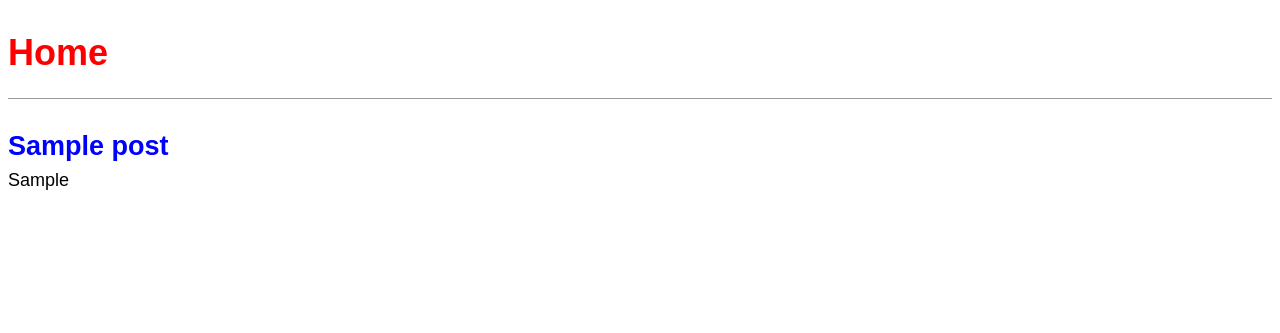
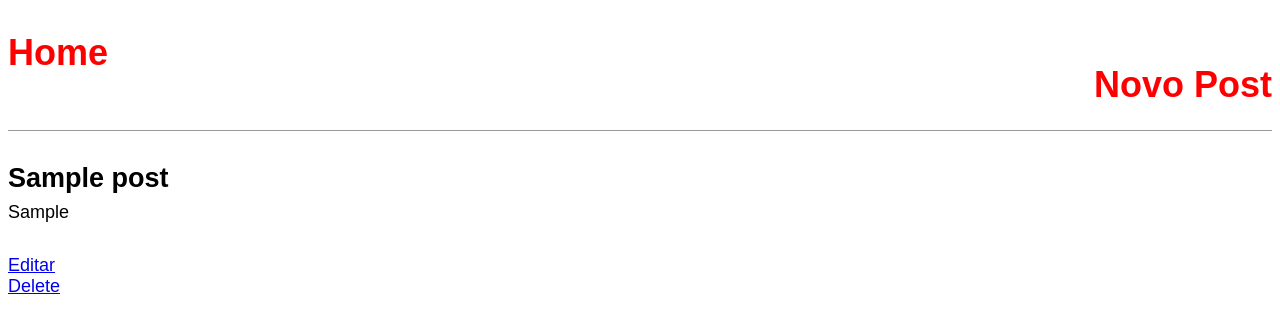
Before and after one commit to maicheljr/prj-blog-gt, a Django app: page /post/1 in a window 1280 px wide. Shown: the top 333 px of the page. Run offline with Django 3.2, Linux system fonts and the light colour scheme; tables that the repository leaves empty hold one stand-in row (values such as "Sample post").

Commit message:
crud completo CBV

```diff
--- a/blog/blog_master/models.py
+++ b/blog/blog_master/models.py
@@ -41,6 +41,12 @@ class Post(models.Model):
     def get_absolute_url(self):
         return reverse('detalhe-post', args=[self.pk])
 
+    def get_absolute_url_update(self):
+        return reverse('update-post', args=[self.pk])
+
+    def get_absolute_url_delete(self):
+        return reverse('delete-post', args=[self.pk])
+
     class Meta:
         ordering = ['-publicado']
 
--- a/blog/blog_master/templates/blog_master/post_detail.html
+++ b/blog/blog_master/templates/blog_master/post_detail.html
@@ -4,9 +4,12 @@
 
 
     <div class="post-entry">
-        <h2> <a href="#"> {{custom.titulo}}</a> </h2>
-        <p>{{custom.conteudo}} </p>
+        <h2>  {{object.titulo}} </h2>
+        <p>{{object.conteudo}} </p>
     </div>
+
+    <a href="{{ object.get_absolute_url_update }}">Editar</a><br>
+    <a href="{{ object.get_absolute_url_delete }}">Delete</a>
 
 
 {% endblock content %}
--- a/blog/blog_master/urls.py
+++ b/blog/blog_master/urls.py
@@ -5,4 +5,7 @@ from . import views
 urlpatterns = [
     path('', views.BlogListView.as_view(), name='home'),
     path('post/<int:pk>', views.BlogDetailView.as_view(), name='detalhe-post'),
+    path('post/new/', views.BlogCreateView.as_view(), name='new-post'),
+    path('post/update/<int:pk>', views.BlogUpdateView.as_view(), name='update-post'),
+    path('post/delete/<int:pk>', views.BlogDeleteView.as_view(), name='delete-post'),
 ]
--- a/blog/blog_master/views.py
+++ b/blog/blog_master/views.py
@@ -1,5 +1,7 @@
 from django.shortcuts import render
-from django.views.generic import ListView, DetailView
+from django.urls import reverse_lazy
+from django.views.generic import ListView, DetailView, UpdateView
+from django.views.generic.edit import CreateView, DeleteView
 from . models import Post
 # Create your views here.
 
@@ -11,4 +13,23 @@ class BlogListView(ListView):
 class BlogDetailView(DetailView):
     model = Post
     template_name = 'blog_master/post_detail.html'
-    context_object_name = 'custom'
+
+
+class BlogCreateView(CreateView):
+    model = Post
+    template_name = 'blog_master/post_new.html'
+    fields = ['titulo', 'autor','conteudo']
+    success_url = reverse_lazy('home')
+    # fields = '__all__'
+
+class BlogUpdateView(UpdateView):
+    model = Post
+    template_name = 'blog_master/post_edit.html'
+    fields = ['titulo','conteudo']
+    # fields = '__all__'
+
+class BlogDeleteView(DeleteView):
+    model = Post
+    template_name = 'blog_master/post_delete.html'
+    success_url = reverse_lazy('home')
+    # fields = '__all__'
--- a/blog/templates/base.html
+++ b/blog/templates/base.html
@@ -8,7 +8,14 @@
 </head>
 <body>
     <header>
-        <h1> <a href="/"> Home</a> </h1>
+        <div class="nav-left">
+
+            <h1> <a href="/"> Home</a> </h1>
+        </div>
+        <div class="nav-right">
+            <h1> <a href="{% url 'new-post' %}"> Novo Post</a> </h1>
+
+        </div>
     </header>
     <div class="container">
         {% block content %} {% endblock content %}
```
Also changed, not shown: blog/blog_master/templates/blog_master/post_delete.html (added, +16 -0 lines), blog/blog_master/templates/blog_master/post_edit.html (added, +16 -0 lines), blog/blog_master/templates/blog_master/post_new.html (added, +16 -0 lines).
